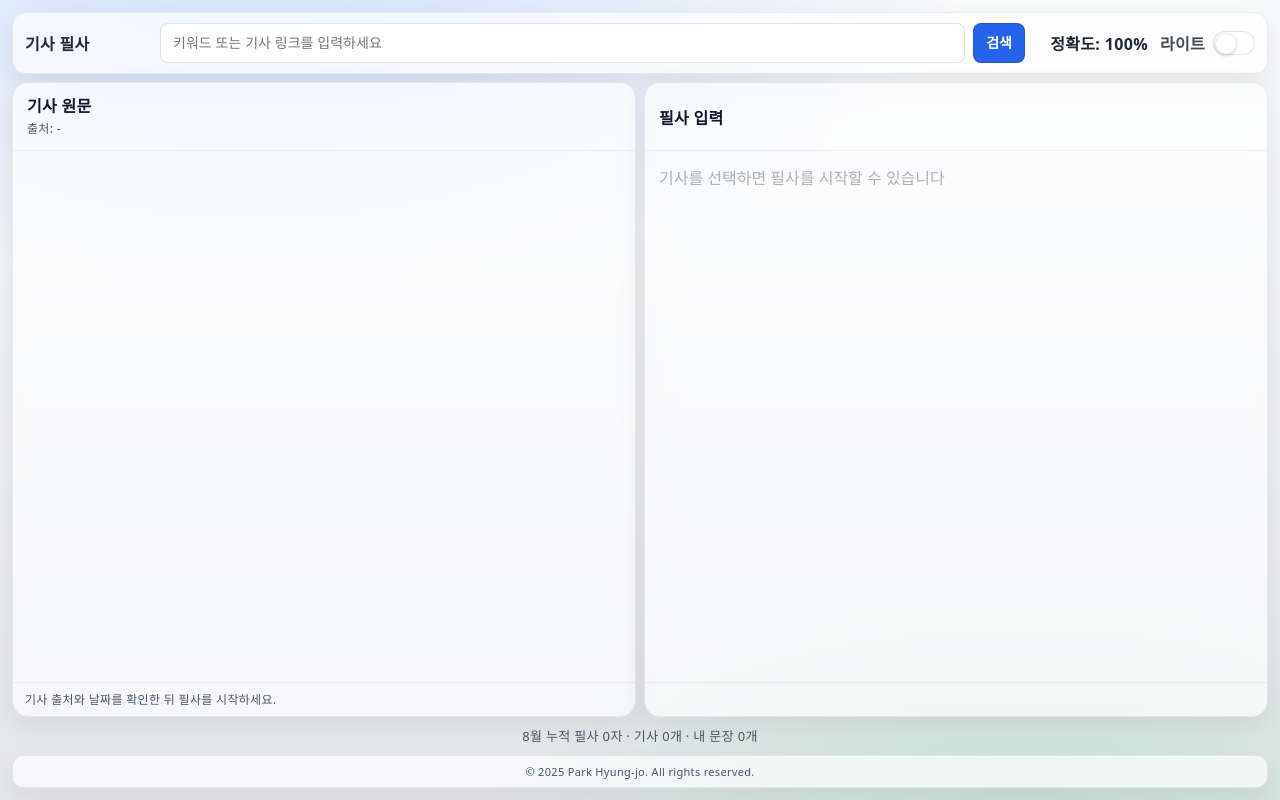
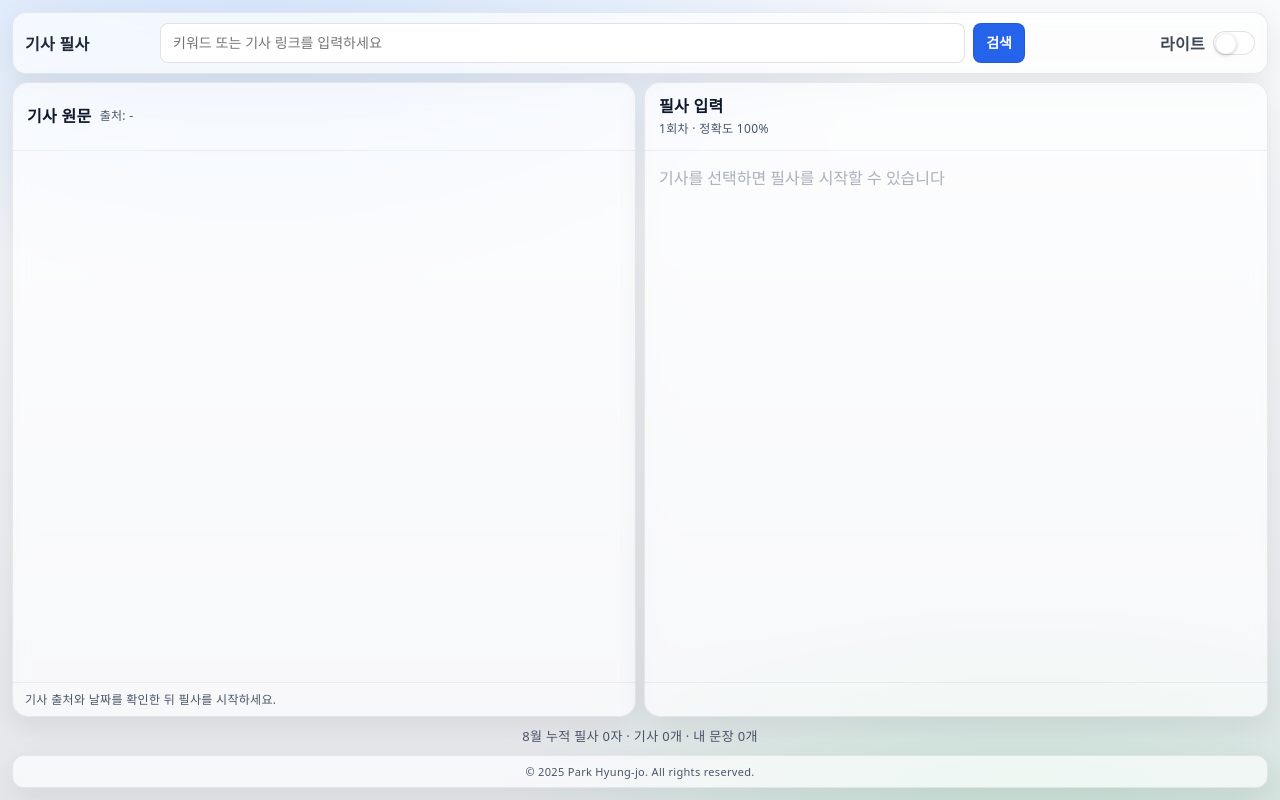
Before and after one commit to Walpin007/article-typing-app, a React (Vite) app: page / in a window 1280 px wide. Built offline with nearby package versions, Linux system fonts and the light colour scheme.

Commit message:
add: 로그인 위치를 위한 사전 작업(정확도 위치 변경)

```diff
--- a/src/App.jsx
+++ b/src/App.jsx
@@ -1213,34 +1213,15 @@ export default function App() {
         </div>
 
         <div className="right topRight">
-          <span>
-            정확도: {accuracy}%
-          </span>
-
-          <div
-            className="themeToggle"
-            title="테마 전환"
-          >
-            <span
-              style={{
-                opacity: 0.85,
-              }}
-            >
-              {theme === "dark"
-                ? "다크"
-                : "라이트"}
+          <div className="themeToggle" title="테마 전환">
+            <span style={{ opacity: 0.85 }}>
+              {theme === "dark" ? "다크" : "라이트"}
             </span>
 
             <div
-              className={`switch ${
-                theme === "dark"
-                  ? "on"
-                  : ""
-              }`}
+              className={`switch ${theme === "dark" ? "on" : ""}`}
               role="switch"
-              aria-checked={
-                theme === "dark"
-              }
+              aria-checked={theme === "dark"}
               onClick={toggleTheme}
             >
               <div className="knob" />
@@ -1546,10 +1527,18 @@ export default function App() {
 
         {/* 오른쪽: 필사 입력 */}
         <div className="pane">
-          <header ref={headerRightRef}>
-            필사 입력
+          <header
+            ref={headerRightRef}
+            className="typingHeader"
+          >
+            <div className="typingHeaderTitle">
+              필사 입력
+            </div>
+
+            <div className="typingHeaderMeta">
+              {Math.min(round, MAX_ROUNDS)}회차 · 정확도 {accuracy}%
+            </div>
           </header>
-
           <div className="scroll">
             <div className="typingBox">
               <textarea
--- a/src/index.css
+++ b/src/index.css
@@ -262,12 +262,28 @@ button[disabled]{ opacity:.6; cursor:not-allowed; }
   padding:12px 14px; border-bottom:1px solid color-mix(in oklab, var(--card-stroke) 70%, transparent);
   font-weight:700; color:var(--text-strong); display:flex; align-items:center; gap:8px;
 }
-/* 기사 원문 헤더 */
-.articleHeader {
+
+/* =============== TYPING HEADER =============== */
+
+.typingHeader {
   flex-direction: column;
   align-items: flex-start !important;
   justify-content: center;
   gap: 4px !important;
+}
+
+.typingHeaderTitle {
+  font-size: 16px;
+  font-weight: 700;
+  line-height: 1.4;
+  color: var(--text-strong);
+}
+
+.typingHeaderMeta {
+  font-size: 12px;
+  font-weight: 400;
+  line-height: 1.4;
+  color: var(--text-muted);
 }
 
 .articleHeaderTitle {
```
